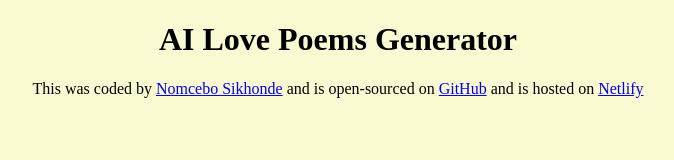
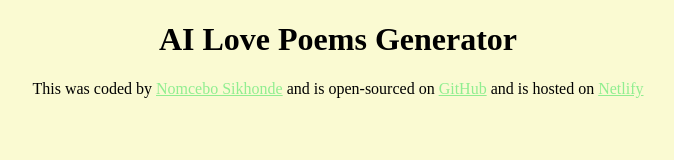
Before and after one commit to nsikhonde-1/love-poems-generator, a plain HTML site: page index.html in a window 1280 px wide. Shown: the whole page, without its empty margins (302-976 px from the left). Drawn offline with Linux system fonts and the light colour scheme.

Commit message:
add link color

```diff
--- a/source/style.css
+++ b/source/style.css
@@ -1,2 +1,4 @@
 body{background-color: lightgoldenrodyellow;
 text-align: center;}
+
+a{color: lightgreen;}
```
